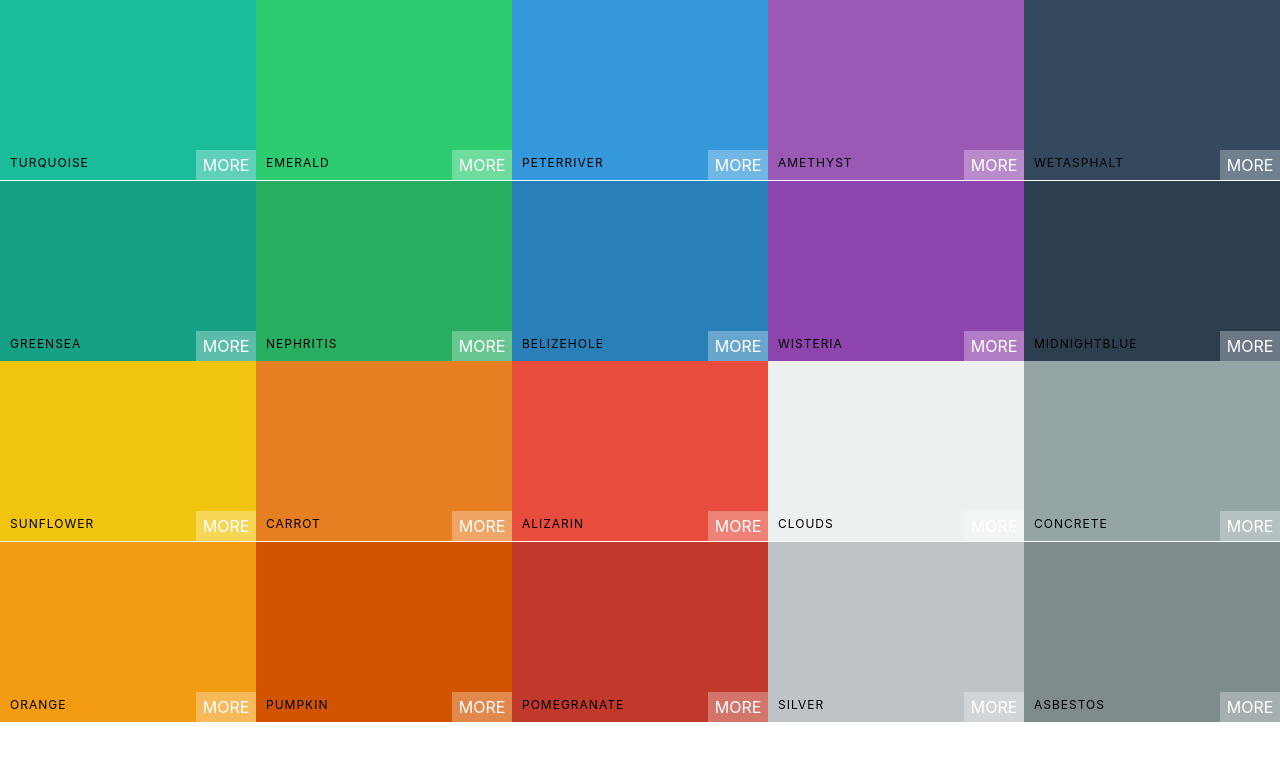
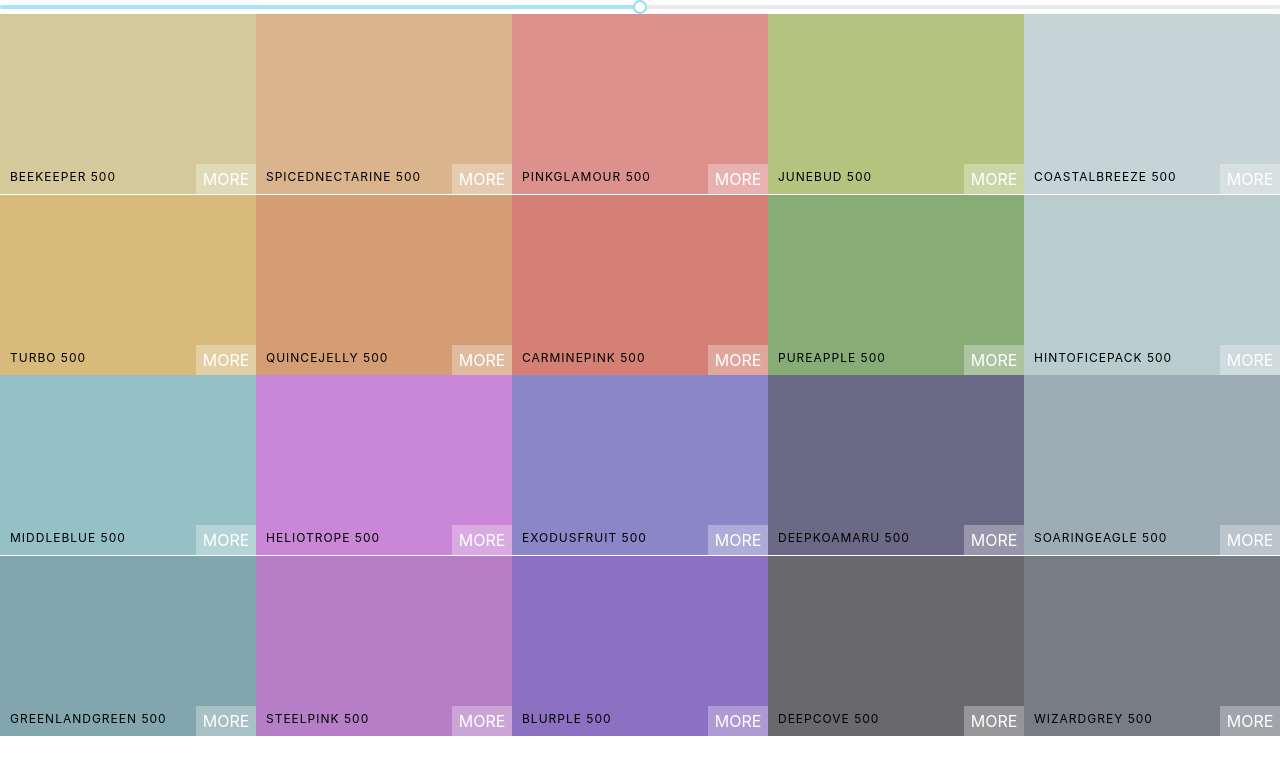
Before and after one commit to cucu99/color-app, a React (Create React App) app: page / in a window 1280 px wide. Shown: the top 774 px of the page. Built offline with nearby package versions, Linux system fonts and the light colour scheme.

Commit message:
Add unstyled color slider

```diff
--- a/package.json
+++ b/package.json
@@ -4,6 +4,7 @@
   "private": true,
   "dependencies": {
     "chroma-js": "^2.0.3",
+    "rc-slider": "^8.6.11",
     "react": "^16.8.6",
     "react-copy-to-clipboard": "^5.0.1",
     "react-dom": "^16.8.6",
--- a/src/App.js
+++ b/src/App.js
@@ -5,10 +5,9 @@ import { generatePalette } from './ColorHelpers';
 
 class App extends Component {
   render() {
-    console.log(generatePalette(seedColors[4]));
     return (
       <div>
-        <Palette {...seedColors[1]} />
+        <Palette palette={generatePalette(seedColors[4])} />
       </div>
     );
   }
--- a/src/Palette.js
+++ b/src/Palette.js
@@ -1,14 +1,37 @@
 import React, { Component } from 'react';
 import ColorBox from './ColorBox';
+import Slider from 'rc-slider';
+import 'rc-slider/assets/index.css';
 import './Palette.css';
 
 export default class Palette extends Component {
+  constructor(props) {
+    super(props);
+    this.state = {
+      level: 500
+    };
+    this.changeLevel = this.changeLevel.bind(this);
+  }
+
+  changeLevel(level) {
+    this.setState({ level });
+  }
+
   render() {
-    const colorBoxes = this.props.colors.map(color => (
-      <ColorBox background={color.color} name={color.name} />
+    const { colors } = this.props.palette;
+    const { level } = this.state;
+    const colorBoxes = colors[level].map(color => (
+      <ColorBox background={color.hex} name={color.name} />
     ));
     return (
       <div className="Palette">
+        <Slider
+          defaultValue={level}
+          min={100}
+          max={900}
+          step={100}
+          onAfterChange={this.changeLevel}
+        />
         {/* TODO: Navbar */}
         <div className="Palette-colors">{colorBoxes}</div>
         {/* TODO: Footer */}
```
Also changed, not shown: 1 other file (tests, documents, lock files or other folders).
